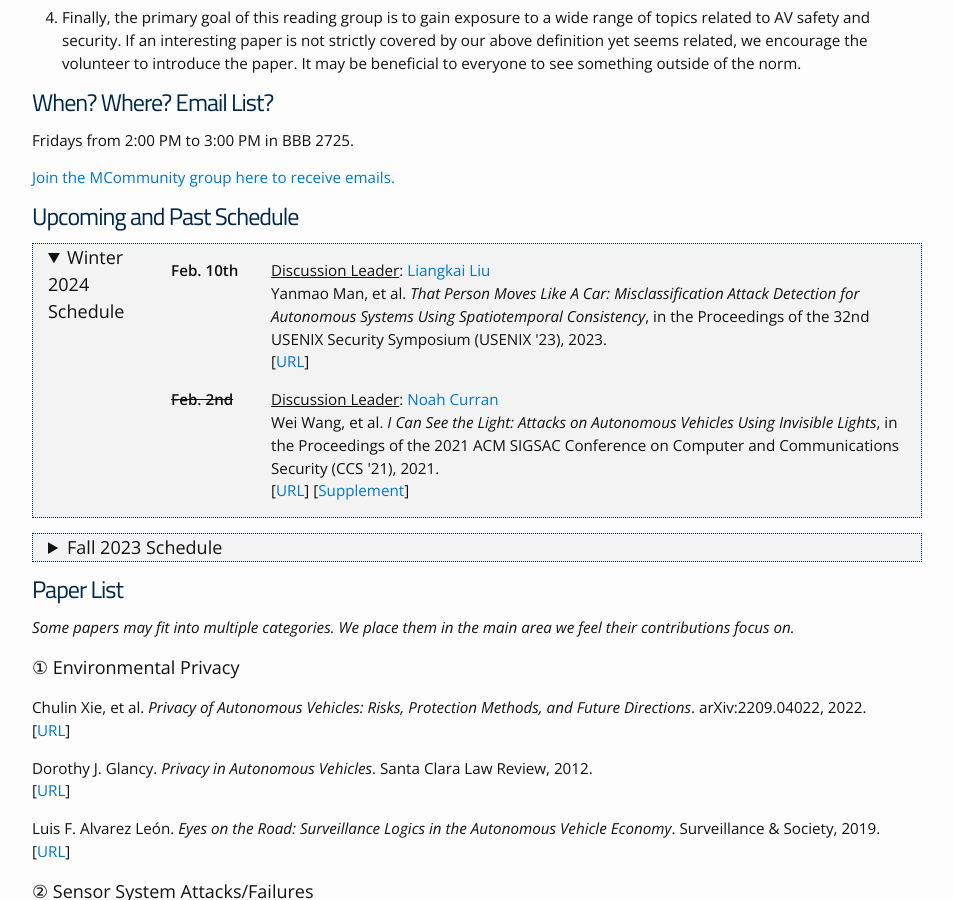
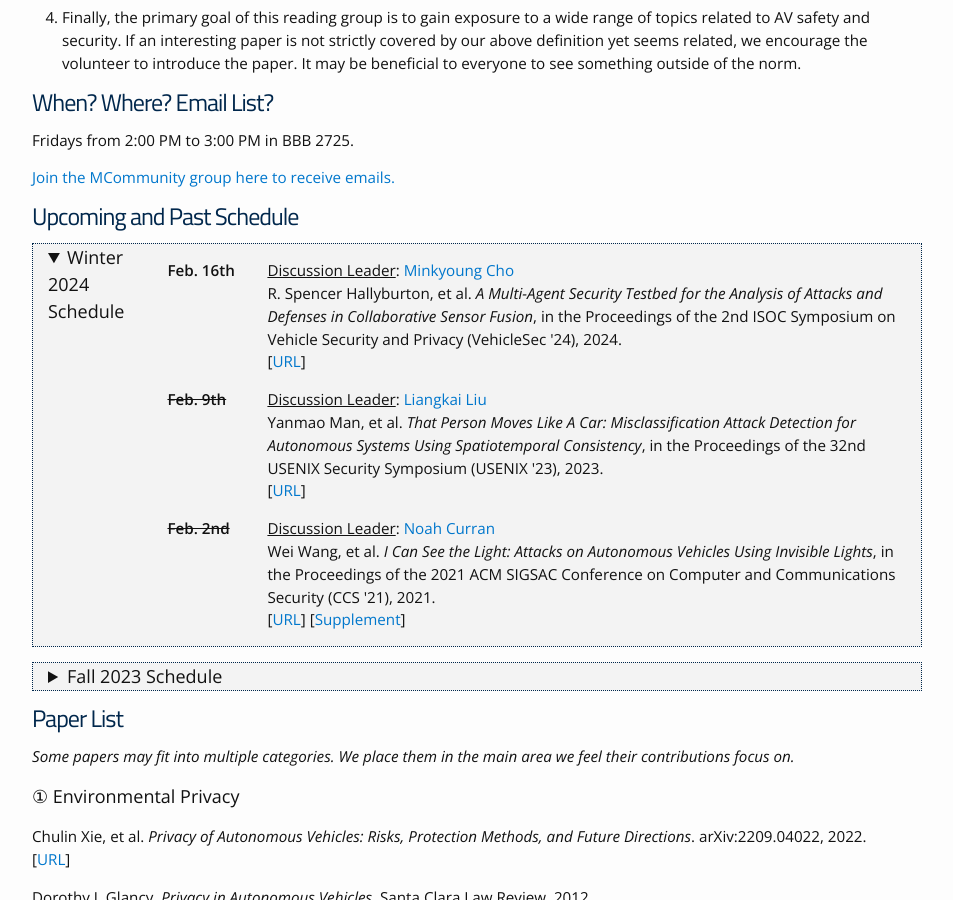
Before and after one commit to noah-curran/noah-curran.github.io, a Jekyll site: the page built from av-safe-sec.md, in a window 1280 px wide and 900 px high, scrolled down 1429 px. Shown: the whole window, without its empty margins (163-1116 px from the left). Built offline with Jekyll 4.4.1, drawn with Linux system fonts in a browser that asks for light colours.

Commit message:
new reading group paper

```diff
--- a/av-safe-sec.md
+++ b/av-safe-sec.md
@@ -61,7 +61,9 @@ Come to one of our meetings -->
 
     <!-- {% include readinggroupevent.html date="Feb. 17th" volunteer="" volunteer_url="" authors=", et al" title="" pubvenue="in the Proceedings of " year="2023" url="" %} -->
 
-    {% include readinggroupevent.html date="Feb. 10th" volunteer="Liangkai Liu" volunteer_url="https://sites.google.com/view/liangkai/home" authors="Yanmao Man, et al" title="That Person Moves Like A Car: Misclassification Attack Detection for Autonomous Systems Using Spatiotemporal Consistency" pubvenue="in the Proceedings of the 32nd USENIX Security Symposium (USENIX '23)" year="2023" url="https://www.usenix.org/system/files/sec23summer_278-man-prepub.pdf" %}
+    {% include readinggroupevent.html date="Feb. 16th" volunteer="Minkyoung Cho" volunteer_url="https://minkyoungcho.github.io/" authors="R. Spencer Hallyburton, et al" title="A Multi-Agent Security Testbed for the Analysis of Attacks and Defenses in Collaborative Sensor Fusion" pubvenue="in the Proceedings of the 2nd ISOC Symposium on Vehicle Security and Privacy (VehicleSec '24)" year="2024" url="https://www.usenix.org/system/files/sec23summer_278-man-prepub.pdf" %}
+
+    {% include readinggroupeventpast.html date="Feb. 9th" volunteer="Liangkai Liu" volunteer_url="https://sites.google.com/view/liangkai/home" authors="Yanmao Man, et al" title="That Person Moves Like A Car: Misclassification Attack Detection for Autonomous Systems Using Spatiotemporal Consistency" pubvenue="in the Proceedings of the 32nd USENIX Security Symposium (USENIX '23)" year="2023" url="https://www.usenix.org/system/files/sec23summer_278-man-prepub.pdf" %}
 
     {% include readinggroupeventpast.html date="Feb. 2nd" volunteer="Noah Curran" volunteer_url="https://ntcurran.com" authors="Wei Wang, et al" title="I Can See the Light: Attacks on Autonomous Vehicles Using Invisible Lights" pubvenue="in the Proceedings of the 2021 ACM SIGSAC Conference on Computer and Communications Security (CCS '21)" year="2021" url="https://dl.acm.org/doi/abs/10.1145/3460120.3484766" supp="https://www.ndss-symposium.org/wp-content/uploads/2023/02/vehiclesec2023-23055-paper.pdf" %}
 </details>
```
